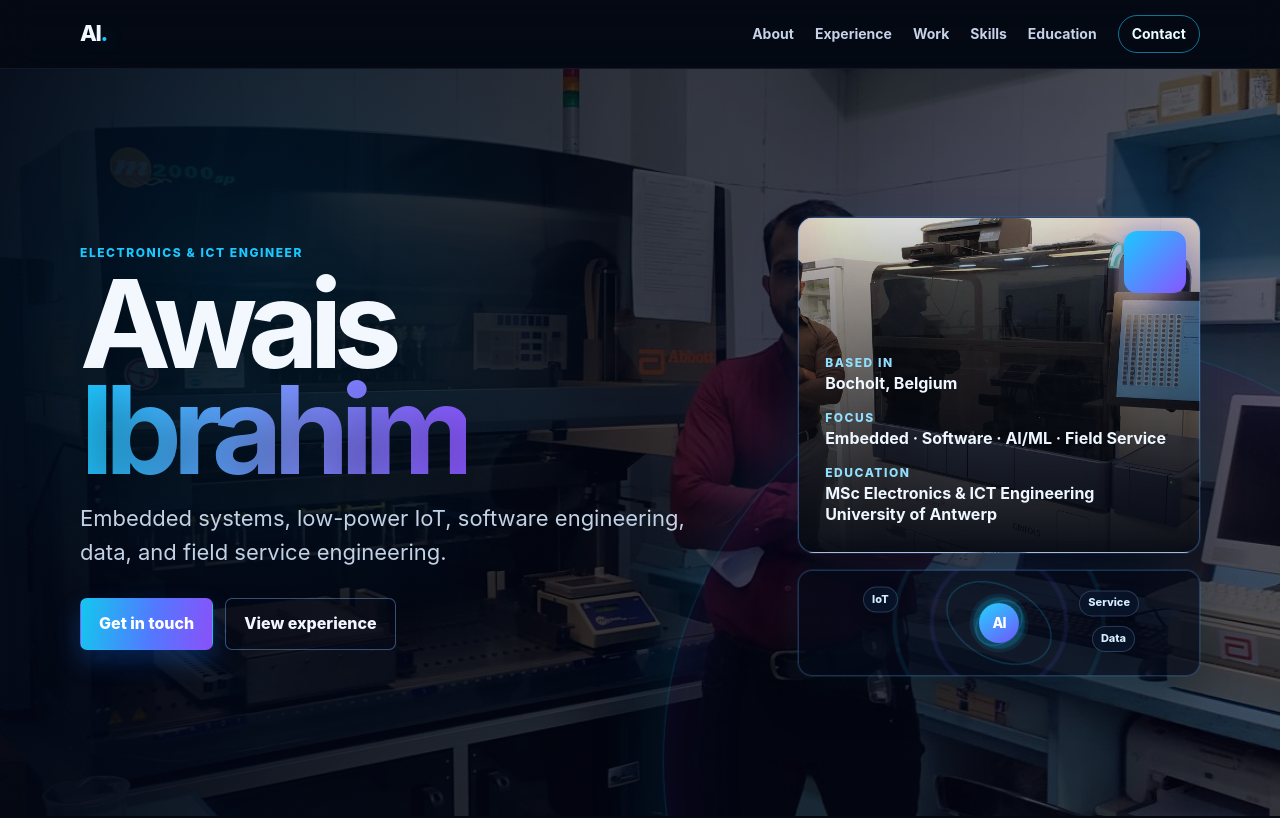
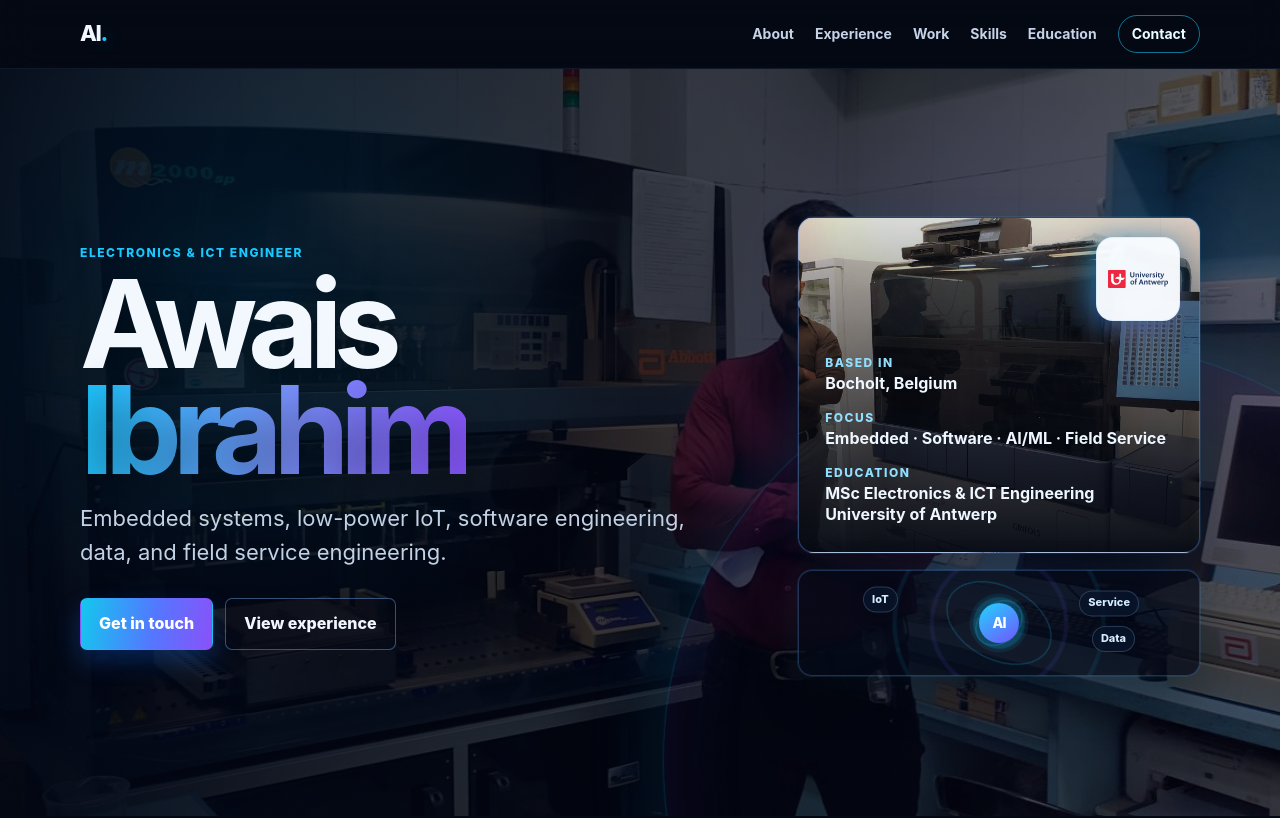
Before and after one commit to awaisync/recruiter-portfolio, a React (Vite) app: page / in a window 1280 px wide. Shown: the top 818 px of the page. Built offline with nearby package versions, Linux system fonts and the light colour scheme.

Commit message:
Feature University of Antwerp in hero

```diff
--- a/src/App.jsx
+++ b/src/App.jsx
@@ -196,6 +196,7 @@ export default function App() {
             </div>
             <aside className="hero-aside" aria-label="Professional summary">
               <div className="hero-card">
+                <img className="hero-university-mark" src="/brands/uantwerp.svg" alt="University of Antwerp" />
                 <p className="card-label">Based in</p>
                 <p className="card-value">Bocholt, Belgium</p>
                 <p className="card-label">Focus</p>
--- a/src/styles.css
+++ b/src/styles.css
@@ -50,8 +50,9 @@ h3 { margin-bottom: 8px; font-size: 22px; letter-spacing: -.025em; line-height:
 .button-secondary:hover, .button-secondary:focus-visible { border-color: var(--cyan); box-shadow: 0 0 24px rgb(25 201 255 / 12%); transform: translateY(-3px); }
 .hero-aside { display: grid; gap: 17px; }
 .hero-card { position: relative; min-height: 336px; display: flex; flex-direction: column; justify-content: end; padding: 26px; overflow: hidden; border: 1px solid rgb(99 157 255 / 38%); border-radius: 16px; background: linear-gradient(to top, rgb(4 8 18 / 96%) 0%, rgb(4 8 18 / 46%) 62%, rgb(4 8 18 / 15%) 100%), url("/work/hospicare-panther.jpg") 50% / cover; box-shadow: var(--glow); }
-.hero-card::before { position: absolute; top: 13px; right: 13px; width: 62px; height: 62px; content: ""; border-radius: 13px; background: linear-gradient(135deg, var(--cyan), var(--violet)); box-shadow: 0 0 29px rgb(84 107 255 / 48%); }
+.hero-card::before { position: absolute; top: 27px; right: 27px; width: 80px; height: 80px; content: ""; border-radius: 18px; background: linear-gradient(135deg, rgb(25 201 255 / 52%), rgb(137 85 255 / 60%)); filter: blur(12px); }
 .hero-card > * { position: relative; z-index: 1; }
+.hero-university-mark { position: absolute !important; z-index: 2 !important; top: 19px; right: 19px; width: 84px; height: 84px; padding: 11px; border: 1px solid rgb(208 236 255 / 72%); border-radius: 17px; background: rgb(250 253 255 / 96%); box-shadow: 0 10px 30px rgb(0 0 0 / 32%), 0 0 30px rgb(25 201 255 / 25%); object-fit: contain; }
 .card-label { margin: 13px 0 1px; color: #91dfff; }
 .card-label:first-child { margin-top: 0; }
 .card-value { margin-bottom: 0; color: #eef6ff; font-weight: 700; line-height: 1.35; }
```
